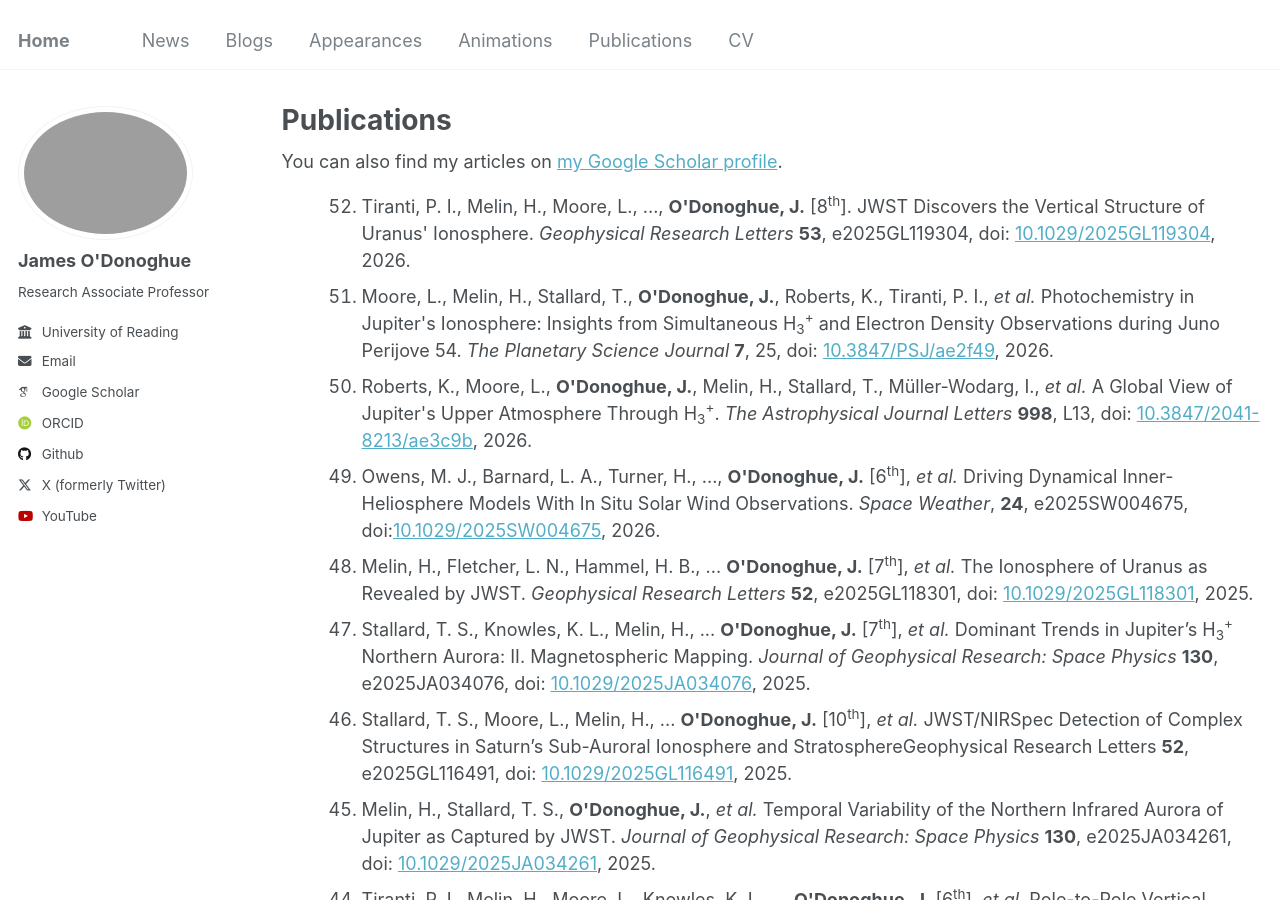
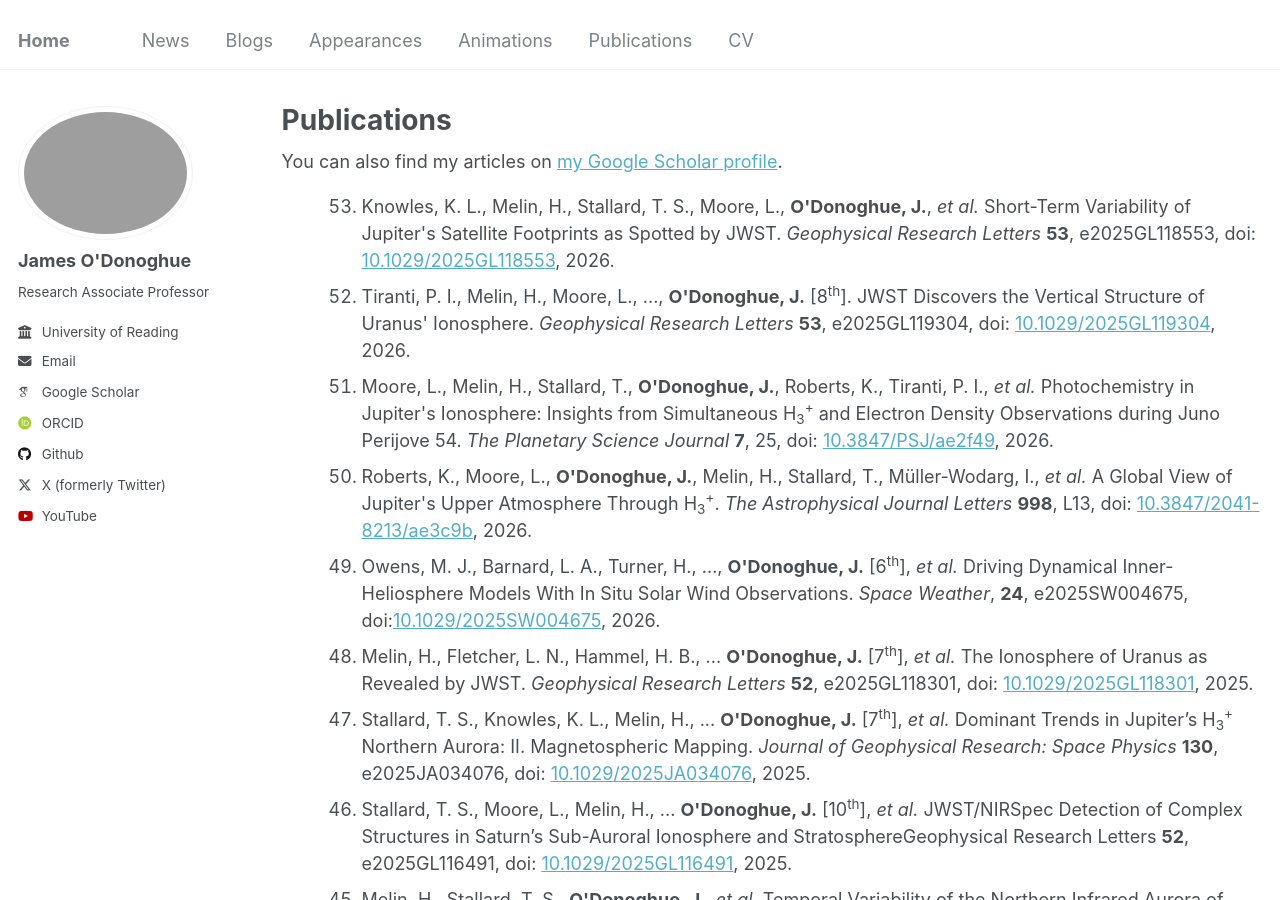
Before and after one commit to odonoghuespace/odonoghuespace.github.io, a Jekyll site: the page built from _pages/publications.html, in a window 1280 px wide and 900 px high. Built offline with Jekyll 4.4.1, drawn with Linux system fonts in a browser that asks for light colours; some web fonts are replaced.

Commit message:
Add new publication entry to publications.html

```diff
--- a/_pages/publications.html
+++ b/_pages/publications.html
@@ -15,6 +15,8 @@ author_profile: true
 
 <ol reversed>
   <ol reversed>
+  <li>Knowles, K. L., Melin, H., Stallard, T. S., Moore, L., <strong>O'Donoghue, J.</strong>, <em>et al.</em> Short-Term Variability of Jupiter's Satellite Footprints as Spotted by JWST. <em>Geophysical Research Letters</em> <strong>53</strong>, e2025GL118553, doi: <a href="https://doi.org/10.1029/2025GL118553">10.1029/2025GL118553</a>, 2026.</li>
+
   <li>Tiranti, P. I., Melin, H., Moore, L., ..., <strong>O'Donoghue, J.</strong> [8<sup>th</sup>]. JWST Discovers the Vertical Structure of Uranus' Ionosphere. <em>Geophysical Research Letters</em> <strong>53</strong>, e2025GL119304, doi: <a href="https://doi.org/10.1029/2025GL119304">10.1029/2025GL119304</a>, 2026.</li>
 
   <li>Moore, L., Melin, H., Stallard, T., <strong>O'Donoghue, J.</strong>, Roberts, K., Tiranti, P. I., <em>et al.</em> Photochemistry in Jupiter's Ionosphere: Insights from Simultaneous H<sub>3</sub><sup>+</sup> and Electron Density Observations during Juno Perijove 54. <em>The Planetary Science Journal</em> <strong>7</strong>, 25, doi: <a href="https://doi.org/10.3847/PSJ/ae2f49">10.3847/PSJ/ae2f49</a>, 2026.</li>
```
